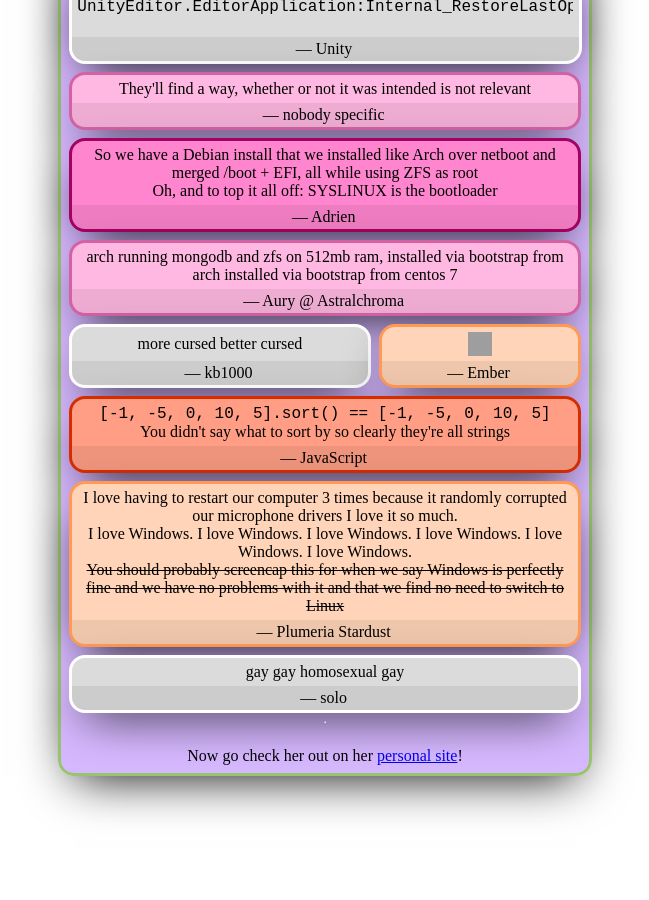
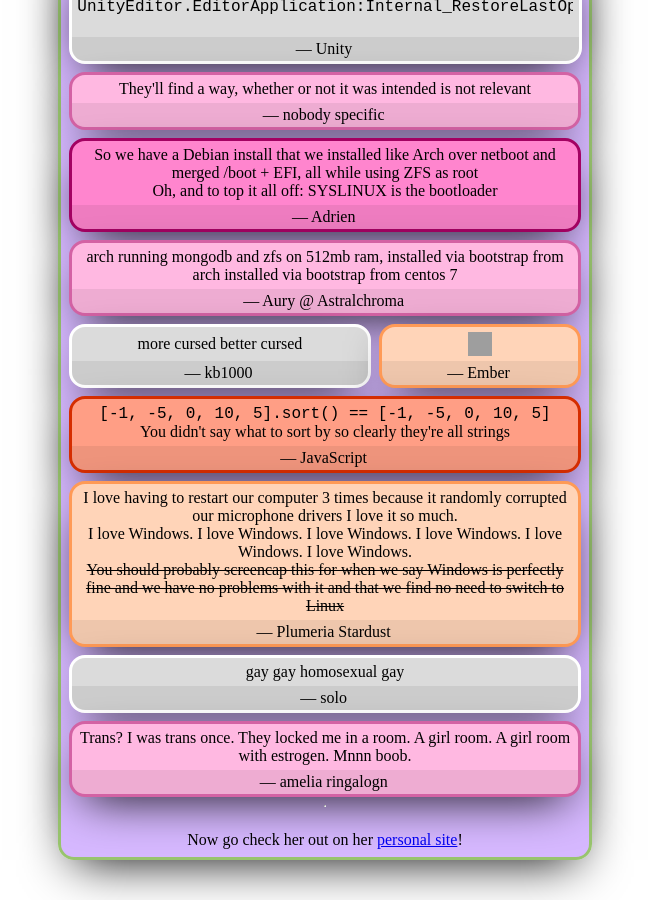
Before and after one commit to Ampflower/bug-free-carnival, a Jekyll site: the page built from index.html, in a window 1280 px wide and 900 px high, scrolled down 1855 px. Shown: the whole window, without its empty margins (315-964 px from the left). Built offline with Jekyll 4.4.1, drawn with Linux system fonts in a browser that asks for light colours; before the commit the page ends 2671 px from its top, so only the background shows below that; grey boxes are pictures that could not be loaded.

Commit message:
Trans? I was trans once. They locked me in a room. A girl room. A girl room with estrogen. Estrogen made me trans. Trans? I was trans once. They locked me in a room. A girl room. A girl room with estrogen. Estrogen made me trans. Mnnn, boob.

```diff
--- a/index.html
+++ b/index.html
@@ -126,6 +126,9 @@ I love Windows. I love Windows. I love Windows. I love Windows. I love Windows.
  - author: solo
    quote: "gay gay homosexual gay"
    hover: "No, this wasn't said before, what makes you think that?"
+ - author: amelia ringalogn
+   quote: "Trans? I was trans once. They locked me in a room. A girl room. A girl room with estrogen. Mnnn boob."
+   hover: "Ringanaturallog"
 ---
 
 <div class="card">
```
